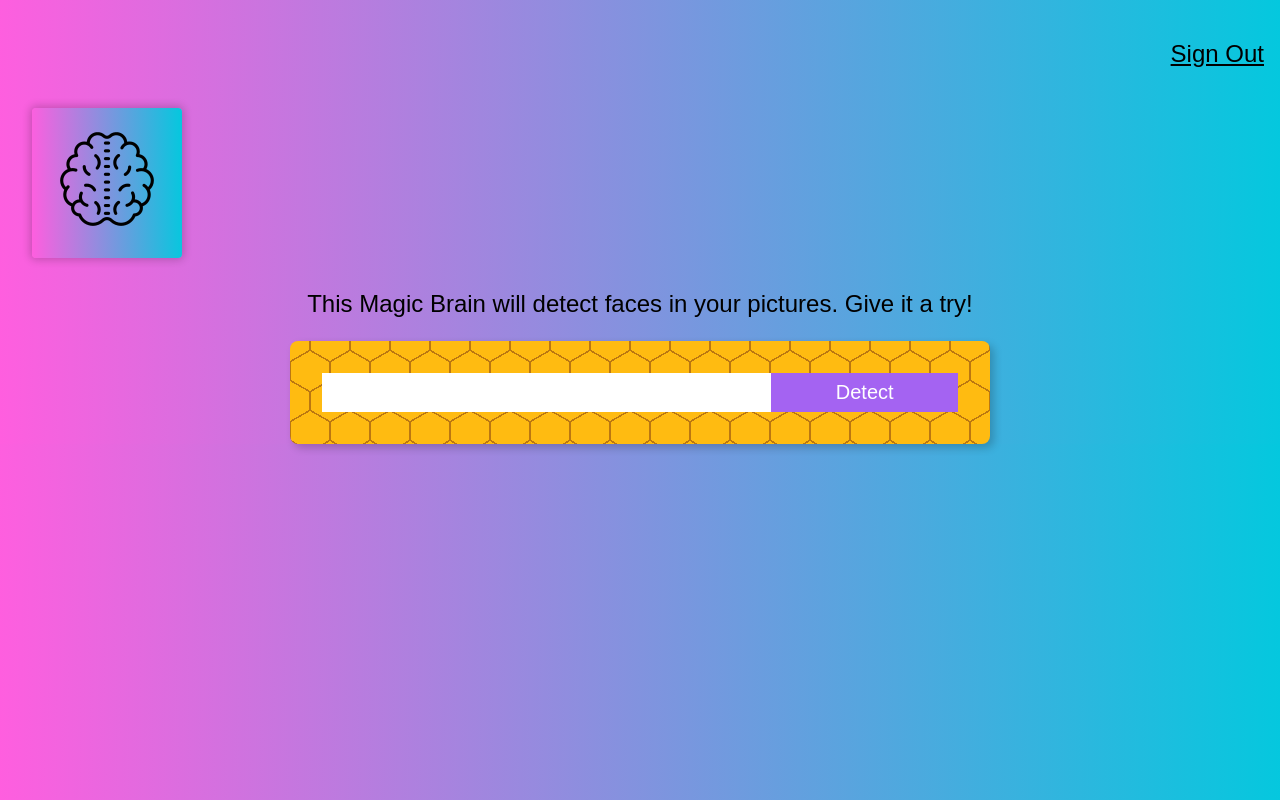
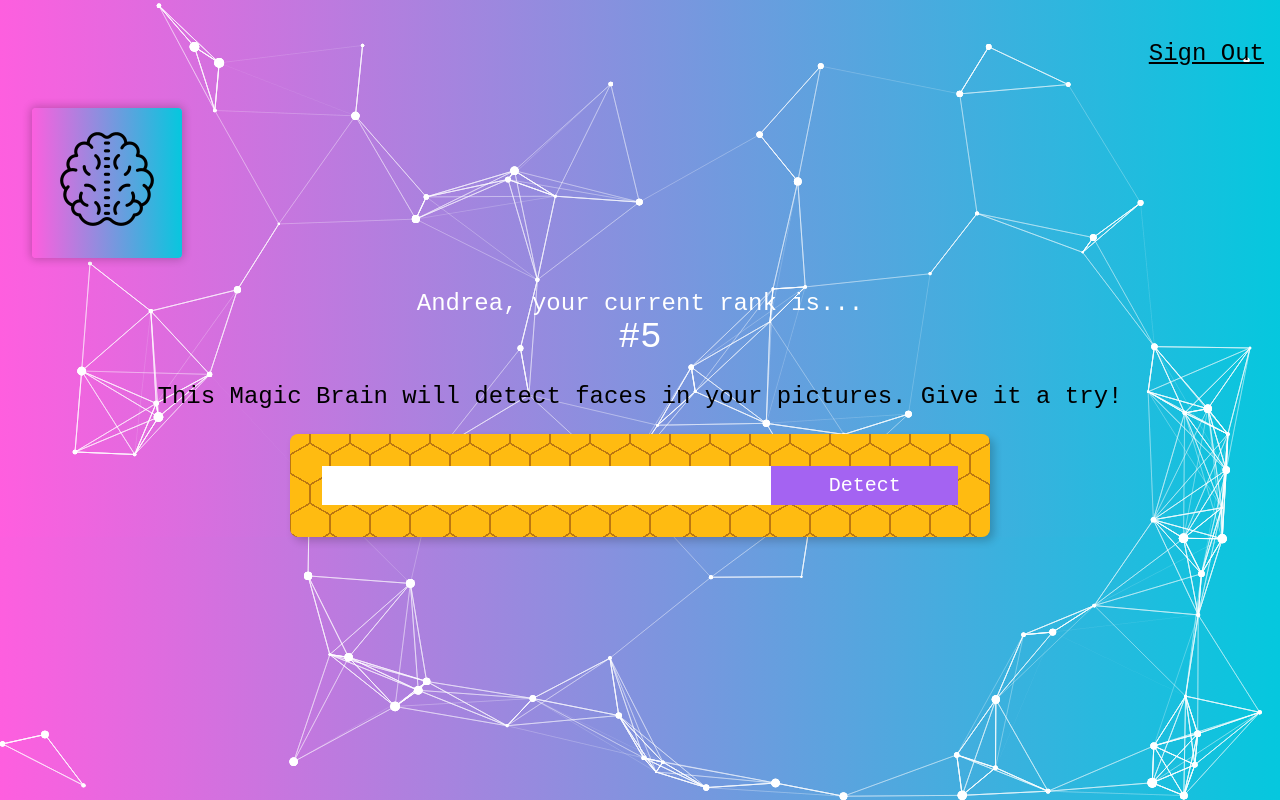
Before and after one commit to TechMusing/facerecognitionbrain, a React (Create React App) app: page / in a window 1280 px wide. Built offline with nearby package versions, Linux system fonts and the light colour scheme; the HTML template or start-up script is replaced by a standard one.

Commit message:
Add particles

```diff
--- a/package.json
+++ b/package.json
@@ -9,7 +9,8 @@
     "react": "^17.0.2",
     "react-dom": "^17.0.2",
     "react-parallax-tilt": "^1.5.11",
-    "react-scripts": "4.0.3",
+    "react-scripts": "^4.0.3",
+    "react-tsparticles": "^1.27.0",
     "tachyons": "^4.12.0",
     "web-vitals": "^1.1.2"
   },
--- a/src/App.css
+++ b/src/App.css
@@ -6,3 +6,12 @@
   display: flex;
   justify-content: center;
 }
+
+.particles {
+  position: fixed;
+  top: 0;
+  right: 0;
+  bottom: 0;
+  left: 0;
+  z-index: -1;
+}
--- a/src/App.js
+++ b/src/App.js
@@ -1,13 +1,99 @@
 import './App.css';
+import Particles from "react-tsparticles";
+
 import Navigation from './components/Navigation/Navigation';
 import Logo from './components/Logo/Logo';
 import ImageLinkForm from './components/ImageLinkForm/ImageLinkForm';
+import Rank from './components/Rank/Rank';
+
+const particlesOptions = {
+  // background: {
+  //   color: {
+  //     value: "#0d47a1",
+  //   },
+  // },
+  fpsLimit: 60,
+  interactivity: {
+    detectsOn: "canvas",
+    events: {
+      onClick: {
+        enable: true,
+        mode: "push",
+      },
+      onHover: {
+        enable: true,
+        mode: "repulse",
+      },
+      resize: true,
+    },
+    modes: {
+      bubble: {
+        distance: 400,
+        duration: 2,
+        opacity: 0.8,
+        size: 40,
+      },
+      push: {
+        quantity: 4,
+      },
+      repulse: {
+        distance: 200,
+        duration: 0.4,
+      },
+    },
+  },
+  particles: {
+    color: {
+      value: "#ffffff",
+    },
+    links: {
+      color: "#ffffff",
+      distance: 150,
+      enable: true,
+      opacity: 0.5,
+      width: 1,
+    },
+    collisions: {
+      enable: true,
+    },
+    move: {
+      direction: "none",
+      enable: true,
+      outMode: "bounce",
+      random: false,
+      speed: 2,
+      straight: false,
+    },
+    number: {
+      density: {
+        enable: true,
+        value_area: 800,
+      },
+      value: 80,
+    },
+    opacity: {
+      value: 0.9,
+    },
+    shape: {
+      type: "circle",
+    },
+    size: {
+      random: true,
+      value: 5,
+    },
+  },
+  detectRetina: true,
+}
 
 function App() {
   return (
     <div className="App">
+      <Particles className='particles'
+          options={particlesOptions}
+      />
       <Navigation />
       <Logo />
+      <Rank />
       <ImageLinkForm />
       {/* <FaceRecognition /> */}
     </div>
--- a/src/index.css
+++ b/src/index.css
@@ -1,7 +1,7 @@
 body {
   margin: 0;
   padding: 0;
-  font-family: sans-serif;
+  font-family: "Courier New", Courier, monospace;
   background: linear-gradient(89deg, #FF5EDF 0%, #04C8DE 100%);
 }
 
```
Also changed, not shown: 1 other file (tests, documents, lock files or other folders).
